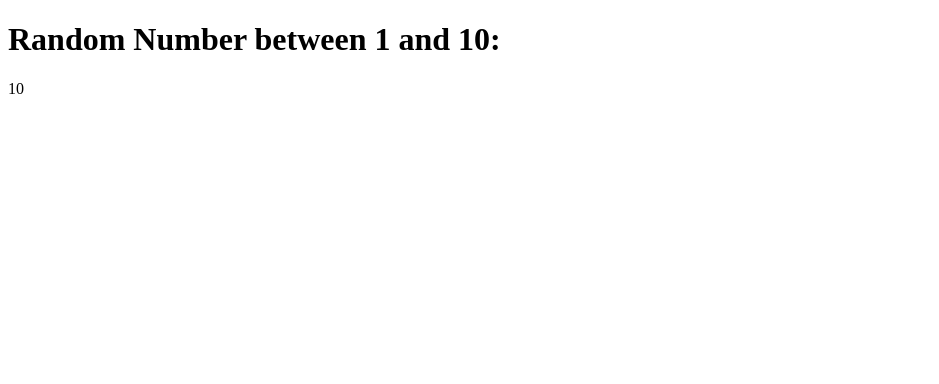
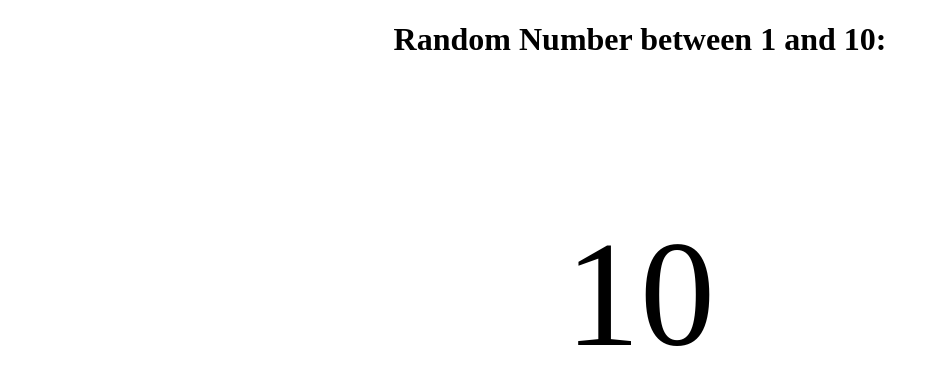
Before and after one commit to Raju-Neduri/WebDevelopment, a plain HTML site: page JavaScript/Random Number/index.html in a window 1280 px wide. Shown: the whole page, without its empty margins (0-939 px from the left). Drawn offline with Linux system fonts and the light colour scheme.

Commit message:
random nmber updated

```diff
--- a/JavaScript/Random Number/index.html
+++ b/JavaScript/Random Number/index.html
@@ -2,6 +2,14 @@
 <html>
   <head>
     <title>Random Number Generator</title>
+    <style>
+      body {
+        text-align: center;
+      }
+      p {
+        font-size: 150px;
+      }
+    </style>
   </head>
   <body>
     <h1>Random Number between 1 and 10:</h1>
```
